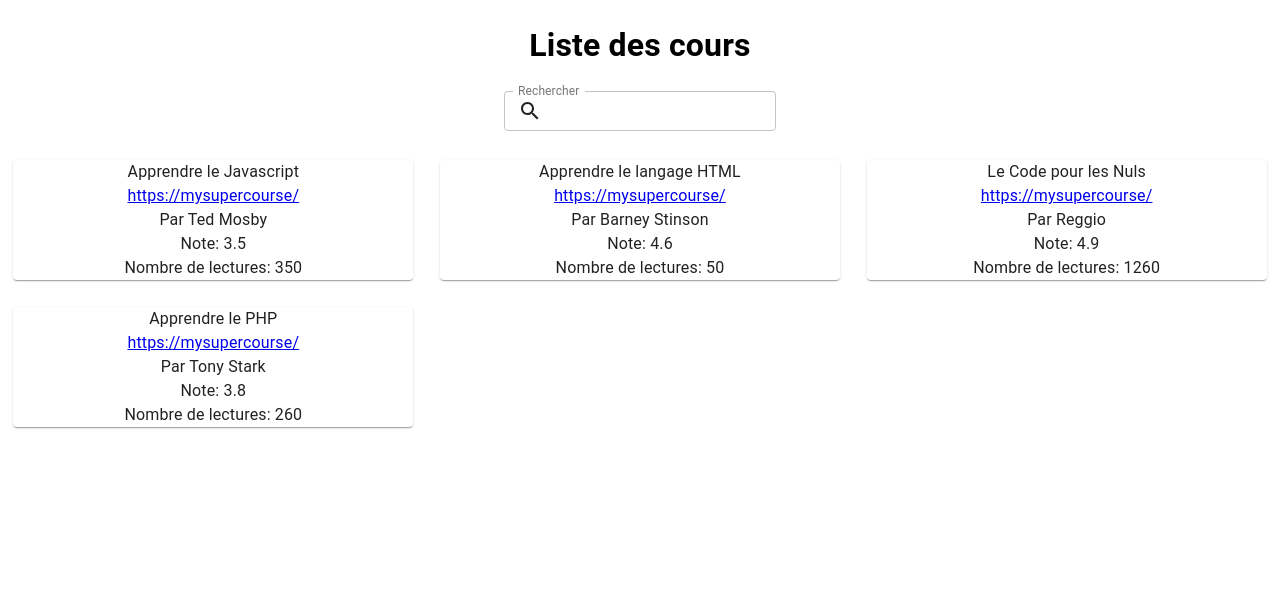
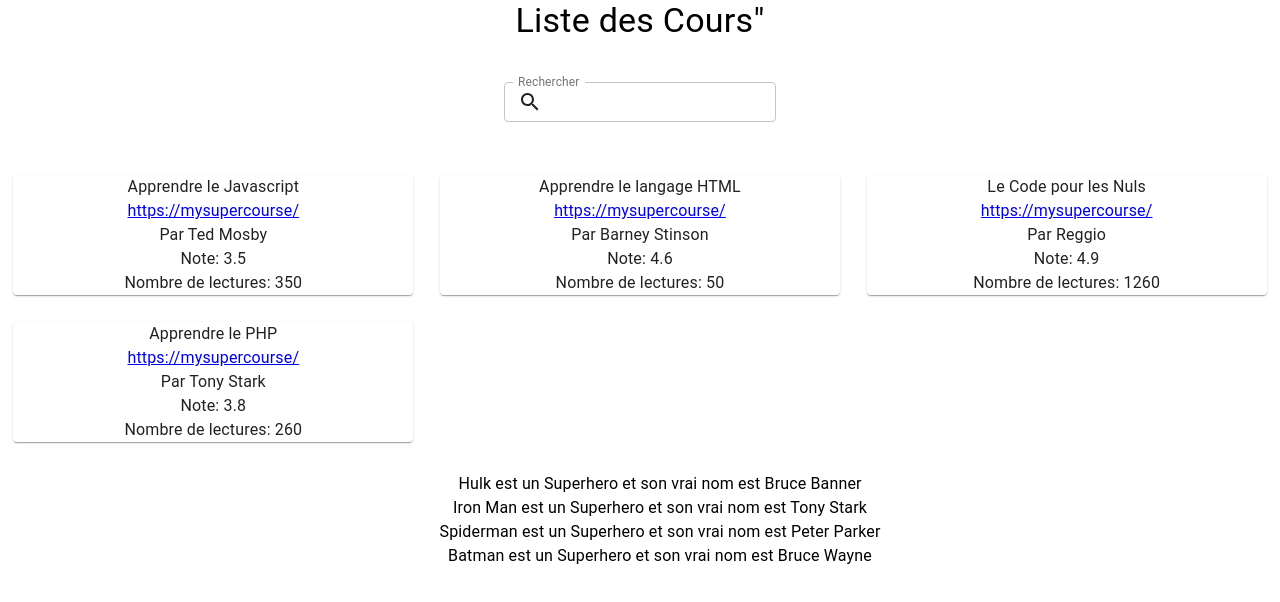
Before and after one commit to Graphandco/courses-list, a React (Create React App) app: page / in a window 1280 px wide. Shown: the top 602 px of the page. Built offline with nearby package versions, Linux system fonts and the light colour scheme.

Commit message:
Add superheros with props and map through object

```diff
--- a/src/App.css
+++ b/src/App.css
@@ -10,3 +10,7 @@ body {
 .course-list span {
     display: block;
 }
+
+.superhero-list {
+    list-style: none;
+}
--- a/src/App.js
+++ b/src/App.js
@@ -1,5 +1,6 @@
 import React, { useState } from 'react';
 import CoursesList from './CoursesList';
+import SuperHero from './SuperHero';
 import './App.css';
 
 import Grid from '@material-ui/core/Grid';
@@ -50,6 +51,28 @@ const courses = [
         language: ['css', 'php'],
     },
 ];
+const superheros = [
+    {
+        id: 1,
+        name: 'Hulk',
+        realname: 'Bruce Banner',
+    },
+    {
+        id: 2,
+        name: 'Iron Man',
+        realname: 'Tony Stark',
+    },
+    {
+        id: 3,
+        name: 'Spiderman',
+        realname: 'Peter Parker',
+    },
+    {
+        id: 4,
+        name: 'Batman',
+        realname: 'Bruce Wayne',
+    },
+];
 
 const App = () => {
     const [searchText, setSearchText] = useState('');
@@ -73,16 +96,17 @@ const App = () => {
 
     return (
         <div className='App'>
-            <Typography>
-                <h1>Liste des cours</h1>
-
+            <Typography variant='h4' component='h1'>
+                Liste des Cours"
+            </Typography>
             {/*<label htmlFor='searchInput'>Rechercher: </label>
              <input
                 id='searchInput'
                 type='text'
                 onChange={handleSearchInputChange}
             /> */}
-                <Box mb={2}>
+
+            <Box m={5}>
                 <TextField
                     label='Rechercher'
                     InputProps={{
@@ -102,7 +126,20 @@ const App = () => {
             <Grid container direction='row' alignItems='stretch'>
                 <CoursesList courses={filteredCourses} />
             </Grid>
+
+            <ul className='superhero-list'>
+                <Typography>
+                    {superheros.map((superhero) => {
+                        return (
+                            <SuperHero
+                                key={superhero.id}
+                                name={superhero.name}
+                                realname={superhero.realname}
+                            />
+                        );
+                    })}
                 </Typography>
+            </ul>
         </div>
     );
 };
--- a/src/CoursesList.js
+++ b/src/CoursesList.js
@@ -1,6 +1,7 @@
 import React from 'react';
 import Grid from '@material-ui/core/Grid';
 import Card from '@material-ui/core/Card';
+import Typography from '@material-ui/core/Typography';
 
 const CoursesList = ({ courses }) => {
     return courses.map((course) => {
@@ -16,13 +17,17 @@ const CoursesList = ({ courses }) => {
                 key={course.id}
             >
                 <Card className='card-course'>
+                    <Typography>
                         {course.title}
                         <span>
                             <a href='{course.url}'>{course.url}</a>
                         </span>
                         <span>Par {course.author}</span>
                         <span>Note: {course.rating}</span>
-                    <span>Nombre de lectures: {course.number_of_lectures}</span>
+                        <span>
+                            Nombre de lectures: {course.number_of_lectures}
+                        </span>
+                    </Typography>
                 </Card>
             </Grid>
         );
--- /dev/null
+++ b/src/SuperHero.js
@@ -0,0 +1,9 @@
+import React from 'react';
+
+export default function SuperHero(props) {
+    return (
+        <li>
+            {props.name} est un Superhero et son vrai nom est {props.realname}
+        </li>
+    );
+}
```
Lines whose indentation alone changed are shown as unchanged.
